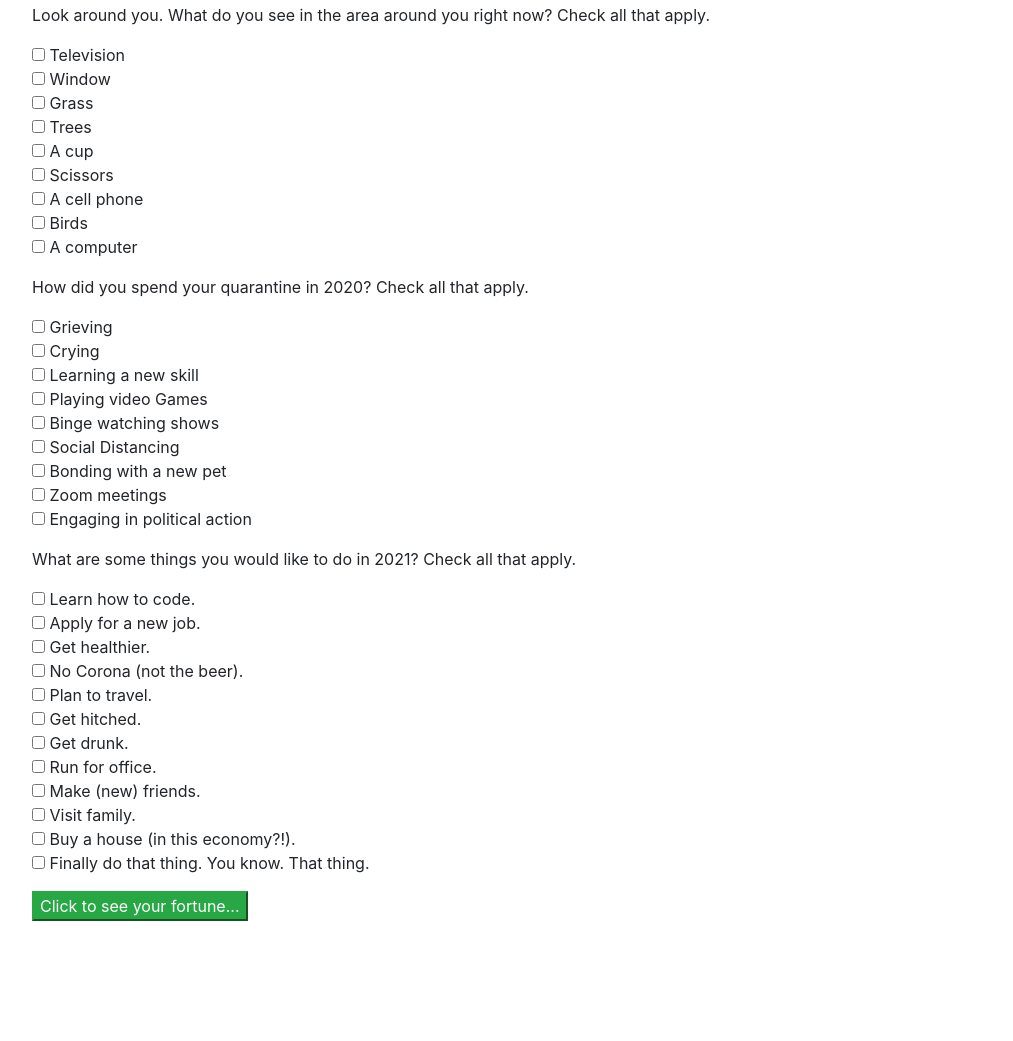
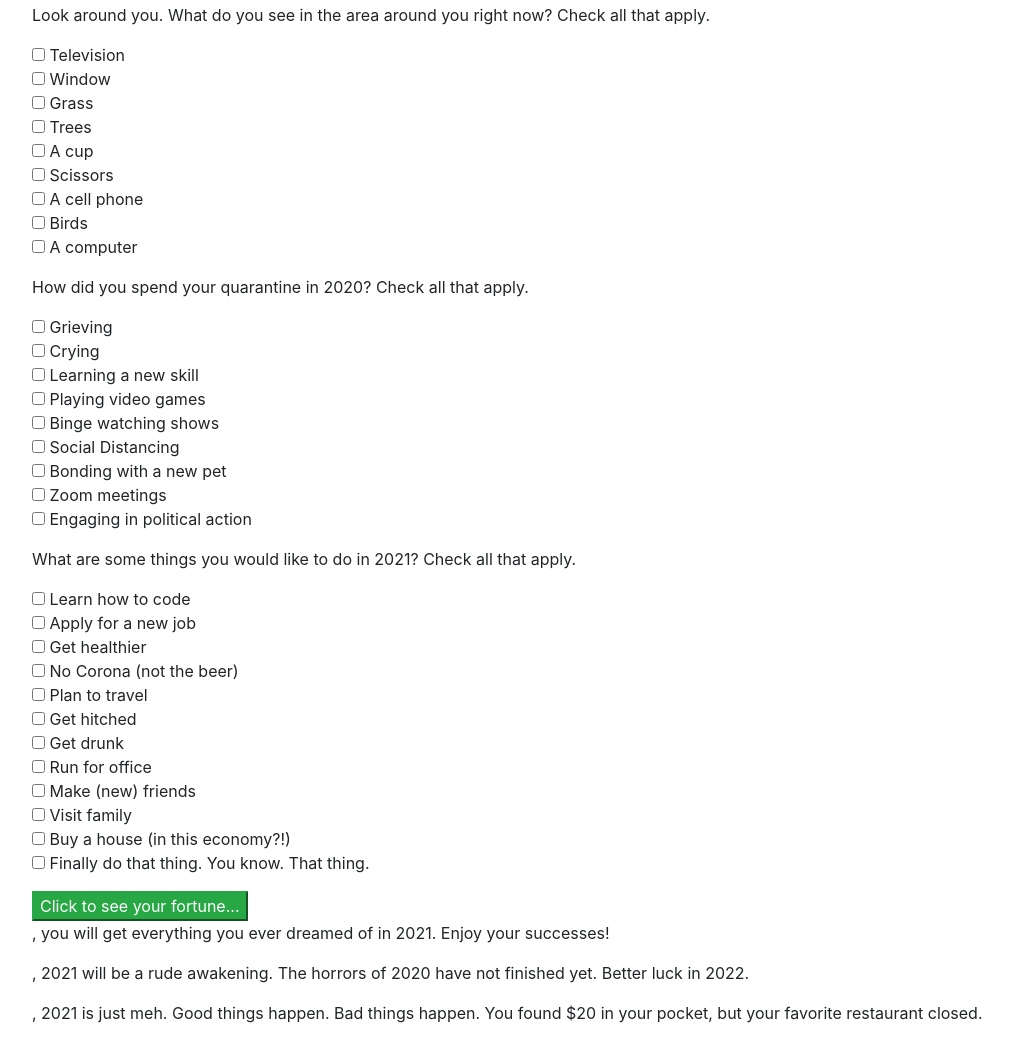
Before and after one commit to JuanHasbunZem/fortuneTeller, a plain HTML site: page index.html in a window 1280 px wide. Shown: the part 181-1222 px from the top of the page, without its empty margins (53-1066 px from the left). Before the commit the page ends 1102 px from the top, so only its background shows below. Drawn offline with Linux system fonts and the light colour scheme.

Commit message:
Add potential results text
Co-authored-by: Marni Sucher <suchermarni@gmail.com>
Co-authored-by: Juan Hasbun <zemenarwow@gmail.com>

```diff
--- a/index.html
+++ b/index.html
@@ -33,7 +33,7 @@
         <input type="checkbox" name="quarantine" value="grief"> Grieving<br>
         <input type="checkbox" name="quarantine" value="crying"> Crying<br>
         <input type="checkbox" name="quarantine" value="skill"> Learning a new skill<br>
-        <input type="checkbox" name="quarantine" value="video-games"> Playing video Games<br>
+        <input type="checkbox" name="quarantine" value="video-games"> Playing video games<br>
         <input type="checkbox" name="quarantine" value="shows"> Binge watching shows<br>
         <input type="checkbox" name="quarantine" value="distancing"> Social Distancing<br>
         <input type="checkbox" name="quarantine" value="pet"> Bonding with a new pet<br>
@@ -42,23 +42,30 @@
       </div>
       <div class="form-group">
         <p>What are some things you would like to do in 2021? Check all that apply.</p>
-        <input type="checkbox" name="goals" value="code"> Learn how to code.<br>
-        <input type="checkbox" name="goals" value="job"> Apply for a new job.<br>
-        <input type="checkbox" name="goals" value="diet"> Get healthier.<br>
-        <input type="checkbox" name="goals" value="covid"> No Corona (not the beer).<br>
-        <input type="checkbox" name="goals" value="travel"> Plan to travel.<br>
-        <input type="checkbox" name="goals" value="marry"> Get hitched.<br>
-        <input type="checkbox" name="goals" value="drunk"> Get drunk.<br>
-        <input type="checkbox" name="goals" value="politic"> Run for office.<br>
-        <input type="checkbox" name="goals" value="friend"> Make (new) friends.<br>
-        <input type="checkbox" name="goals" value="family"> Visit family.<br>
-        <input type="checkbox" name="goals" value="house"> Buy a house (in this economy?!).<br>
+        <input type="checkbox" name="goals" value="code"> Learn how to code<br>
+        <input type="checkbox" name="goals" value="job"> Apply for a new job<br>
+        <input type="checkbox" name="goals" value="diet"> Get healthier<br>
+        <input type="checkbox" name="goals" value="covid"> No Corona (not the beer)<br>
+        <input type="checkbox" name="goals" value="travel"> Plan to travel<br>
+        <input type="checkbox" name="goals" value="marry"> Get hitched<br>
+        <input type="checkbox" name="goals" value="drunk"> Get drunk<br>
+        <input type="checkbox" name="goals" value="politic"> Run for office<br>
+        <input type="checkbox" name="goals" value="friend"> Make (new) friends<br>
+        <input type="checkbox" name="goals" value="family"> Visit family<br>
+        <input type="checkbox" name="goals" value="house"> Buy a house (in this economy?!)<br>
         <input type="checkbox" name="goals" value="thing"> Finally do that thing. You know. That thing.<br>
       </div>
       <button type="submit" class="btn-success">Click to see your fortune...</button>
     </form>
-
-
+    <div id="result1">
+      <p><span class="userName"></span>, you will get everything you ever dreamed of in 2021. Enjoy your successes!</p>
+    </div>
+    <div id="result2">
+      <p><span class="userName"></span>, 2021 will be a rude awakening. The horrors of 2020 have not finished yet. Better luck in 2022.</p>
+    </div>
+      <div id="result3">
+      <p><span class="userName"></span>, 2021 is just meh. Good things happen. Bad things happen. You found $20 in your pocket, but your favorite restaurant closed.</p>
+    </div>
   </div>
 </body>
 </html>
```
